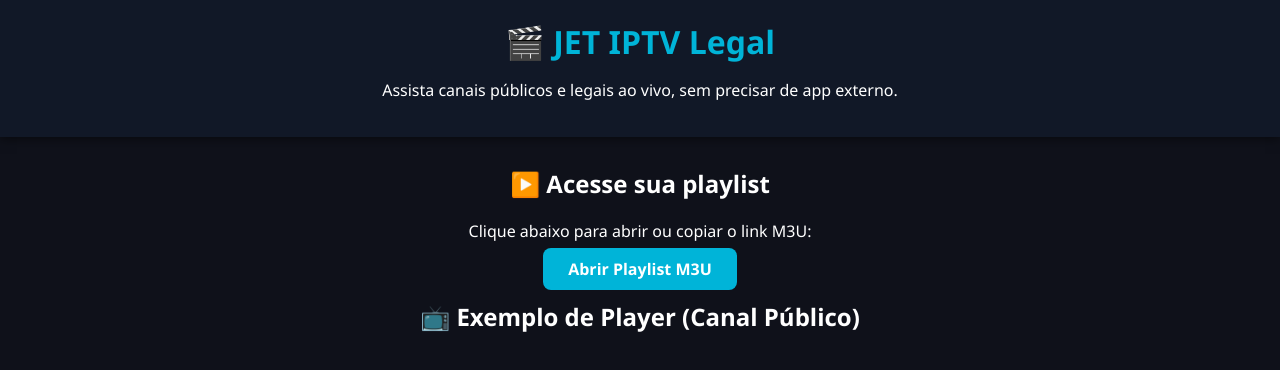
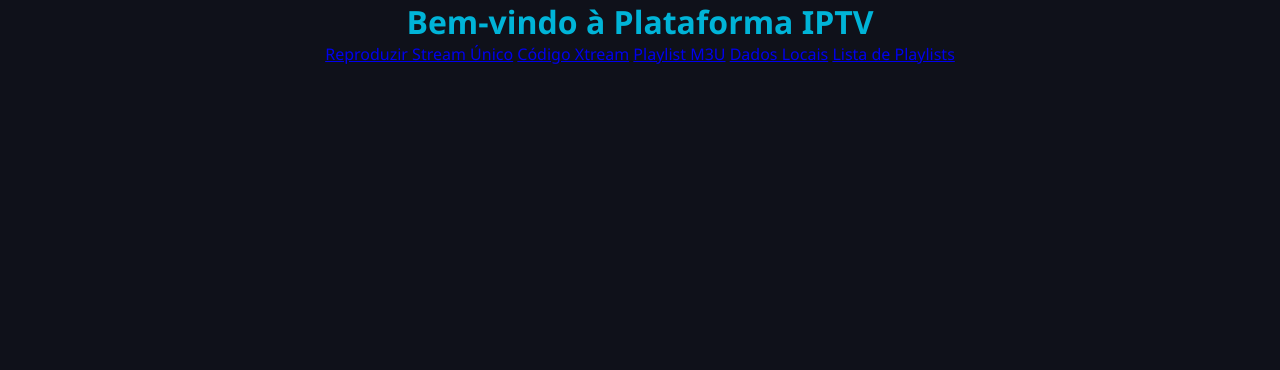
Before and after one commit to JET-SOUZA/jet.iptv, a Flask app: template templates/index.html in a window 1280 px wide. Shown: the top 370 px of the page. After the commit the page ends 64 px from the top, so only its background shows below. Run offline with Flask 3, Linux system fonts and the light colour scheme; the template is opened without the code that fills it, so the values that code supplies are empty.

Commit message:
Update index.html

```diff
--- a/templates/index.html
+++ b/templates/index.html
@@ -1,37 +1,19 @@
 <!DOCTYPE html>
-<html lang="pt-BR">
+<html lang="pt-br">
 <head>
-    <meta charset="UTF-8">
-    <meta name="viewport" content="width=device-width, initial-scale=1.0">
-    <title>JET IPTV Legal</title>
-    <link rel="stylesheet" href="/static/style.css">
+<meta charset="UTF-8">
+<meta name="viewport" content="width=device-width, initial-scale=1.0">
+<title>IPTV Plataforma</title>
+<link rel="stylesheet" href="{{ url_for('static', filename='css/style.css') }}">
 </head>
 <body>
-    <header>
-        <h1>🎬 JET IPTV Legal</h1>
-        <p>Assista canais públicos e legais ao vivo, sem precisar de app externo.</p>
-    </header>
-
-    <main>
-        <section class="playlist">
-            <h2>▶️ Acesse sua playlist</h2>
-            <p>
-                Clique abaixo para abrir ou copiar o link M3U:
-            </p>
-            <a href="/playlist" class="btn" target="_blank">Abrir Playlist M3U</a>
-        </section>
-
-        <section class="video-player">
-            <h2>📺 Exemplo de Player (Canal Público)</h2>
-            <video controls width="640" height="360">
-                <source src="https://streaming.camara.gov.br/tv1/manifest.m3u8" type="application/x-mpegURL">
-                Seu navegador não suporta reprodução HLS.
-            </video>
-        </section>
-    </main>
-
-    <footer>
-        <p>Desenvolvido por <strong>JET</strong> — Conteúdo 100% legal.</p>
-    </footer>
+<h1>Bem-vindo à Plataforma IPTV</h1>
+<div class="cards-container">
+    <a href="{{ url_for('player') }}?url=" class="card">Reproduzir Stream Único</a>
+    <a href="{{ url_for('xtream') }}" class="card">Código Xtream</a>
+    <a href="{{ url_for('playlist') }}" class="card">Playlist M3U</a>
+    <a href="#" class="card">Dados Locais</a>
+    <a href="#" class="card">Lista de Playlists</a>
+</div>
 </body>
 </html>
```
